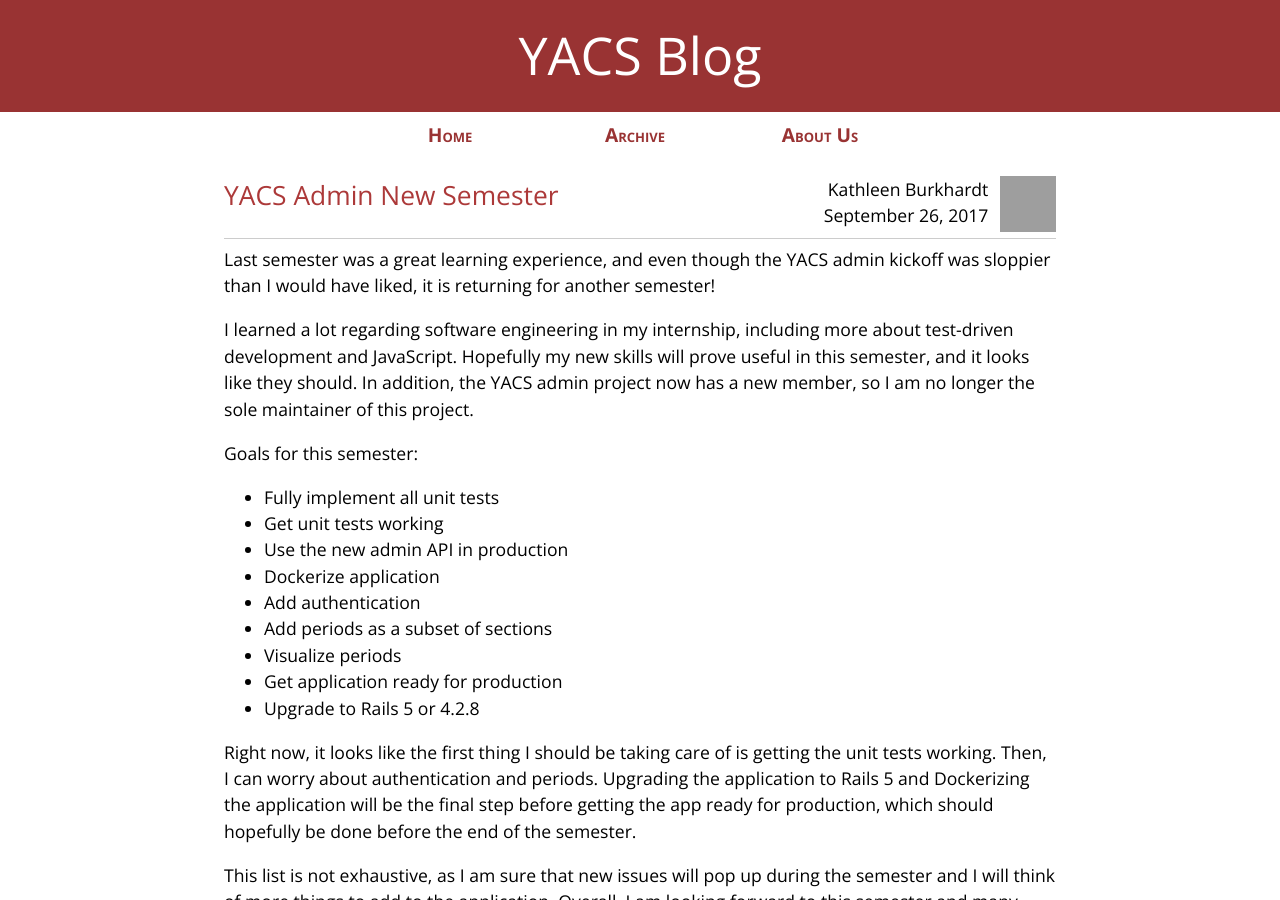
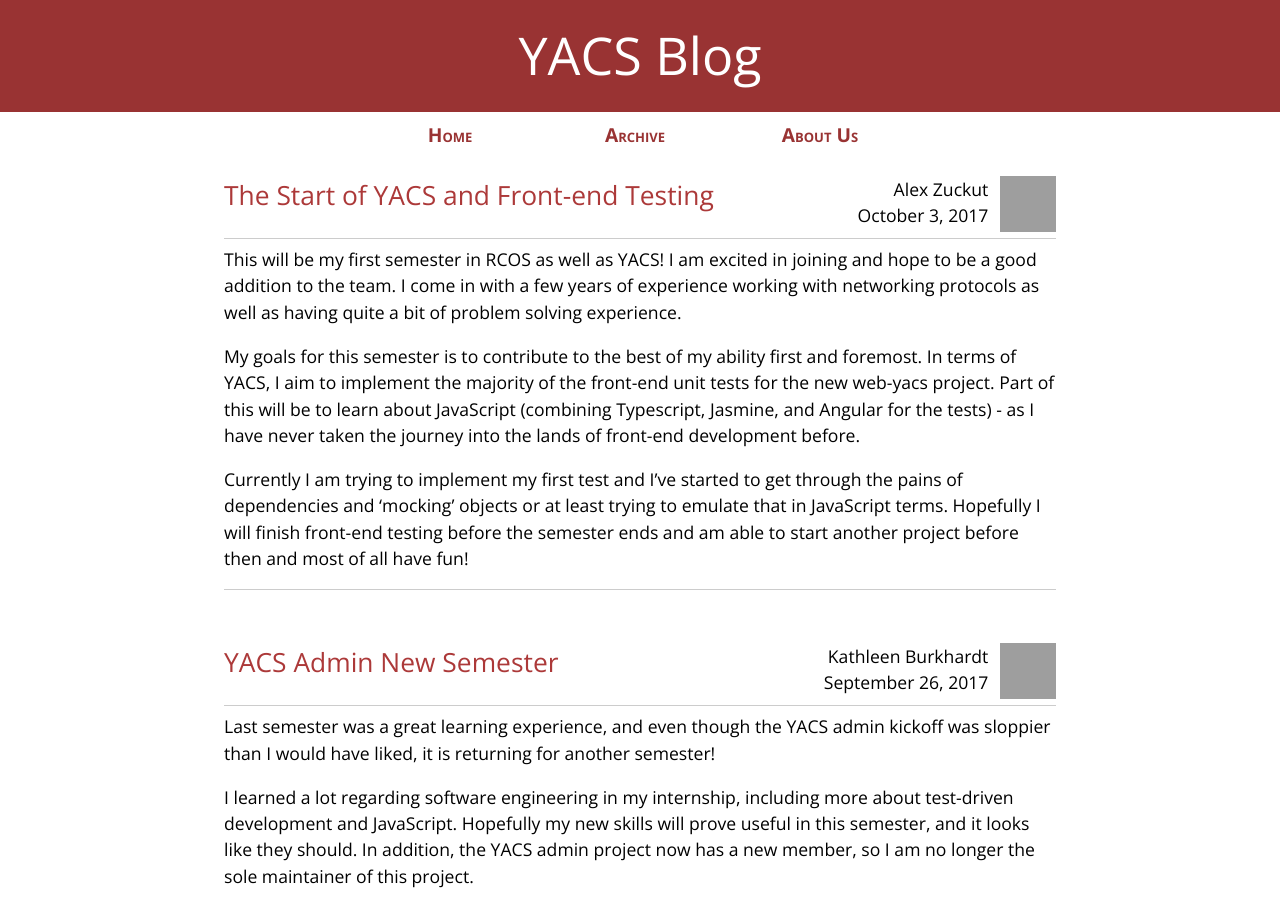
Before and after one commit to colegregory/yacs-rcos.github.io, a Jekyll site: the page built from index.html, in a window 1280 px wide and 900 px high. Built offline with Jekyll 4.4.1, drawn with Linux system fonts in a browser that asks for light colours; some of the changed text lies outside the part shown; grey boxes are pictures that could not be loaded.

Commit message:
Added initial post for Fall-2017

```diff
--- a/_data/devs.yml
+++ b/_data/devs.yml
@@ -34,6 +34,10 @@ James:
   blogname: James Grippo
   github: jgrippo
 
+Alex Z:
+  blogname: Alex Zuckut
+  github: a-zuckut
+
 # catch-all for a missing author: default will be this
 The YACS Dev Team:
   blogname: The YACS Dev Team
--- /dev/null
+++ b/_posts/2017-10-03-start-of-yacs-and-front-end-testing.md
@@ -0,0 +1,14 @@
+---
+
+layout: post
+title: The Start of YACS and Front-end Testing
+date: 2017-10-03 18:10:00
+type: post
+author: Alex Z
+---
+
+This will be my first semester in RCOS as well as YACS! I am excited in joining and hope to be a good addition to the team. I come in with a few years of experience working with networking protocols as well as having quite a bit of problem solving experience.
+
+My goals for this semester is to contribute to the best of my ability first and foremost. In terms of YACS, I aim to implement the majority of the front-end unit tests for the new web-yacs project. Part of this will be to learn about JavaScript (combining Typescript, Jasmine, and Angular for the tests) - as I have never taken the journey into the lands of front-end development before.
+
+Currently I am trying to implement my first test and I've started to get through the pains of dependencies and 'mocking' objects or at least trying to emulate that in JavaScript terms. Hopefully I will finish front-end testing before the semester ends and am able to start another project before then and most of all have fun!
```
